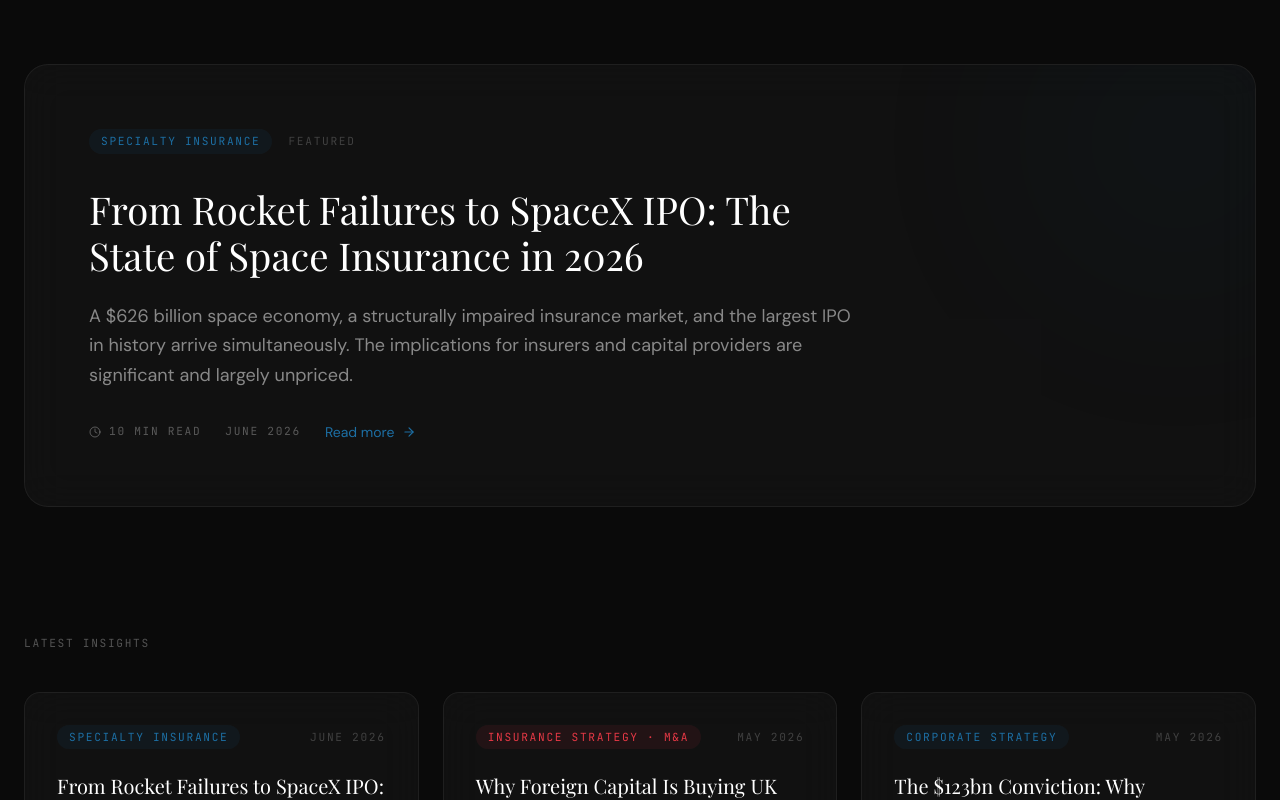
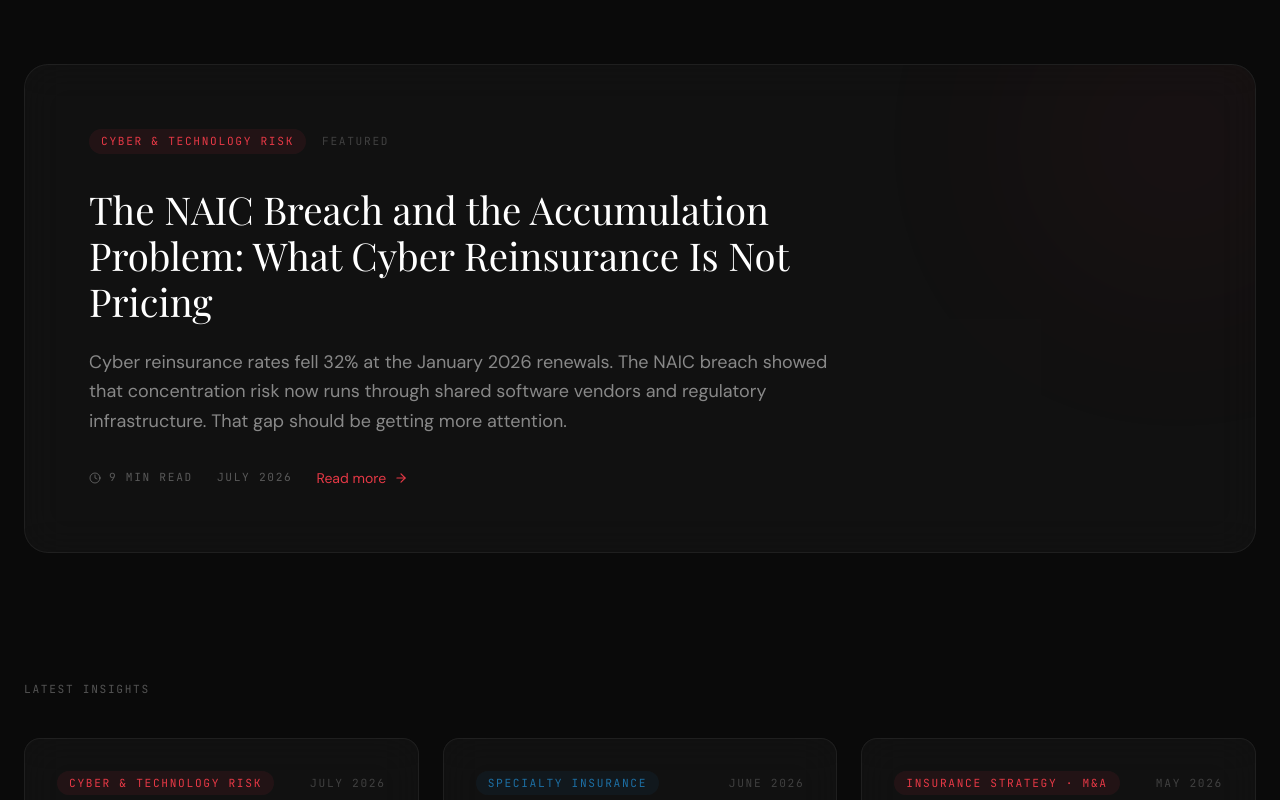
Before and after one commit to parulkgreen-design/eudaimon-consulting, a Next.js app: page /insights in a window 1280 px wide. Shown: the part 880-1680 px from the top of the page. Built offline with nearby package versions, Linux system fonts and the light colour scheme; a web font is replaced by a local one.

Commit message:
Update page.tsx

```diff
--- a/app/insights/page.tsx
+++ b/app/insights/page.tsx
@@ -3,17 +3,27 @@
 import AnimatedSection from "@/components/AnimatedSection";
 
 const featured = {
-  tag: "Specialty Insurance",
-  color: "#1D6FA4",
-  title: "From Rocket Failures to SpaceX IPO: The State of Space Insurance in 2026",
+  tag: "Cyber & Technology Risk",
+  color: "#E63946",
+  title: "The NAIC Breach and the Accumulation Problem: What Cyber Reinsurance Is Not Pricing",
   excerpt:
-    "A $626 billion space economy, a structurally impaired insurance market, and the largest IPO in history arrive simultaneously. The implications for insurers and capital providers are significant and largely unpriced.",
-  readTime: "10 min read",
-  date: "June 2026",
-  href: "/insights/space-insurance-2026",
+    "Cyber reinsurance rates fell 32% at the January 2026 renewals. The NAIC breach showed that concentration risk now runs through shared software vendors and regulatory infrastructure. That gap should be getting more attention.",
+  readTime: "9 min read",
+  date: "July 2026",
+  href: "/insights/cyber-accumulation-naic-breach",
 };
 
 const insights = [
+  {
+    tag: "Cyber & Technology Risk",
+    color: "#E63946",
+    title: "The NAIC Breach and the Accumulation Problem: What Cyber Reinsurance Is Not Pricing",
+    excerpt:
+      "Cyber reinsurance rates fell 32% at the January 2026 renewals, as evidence from the Five Eyes agencies and Verizon's DBIR showed the interval between vulnerability disclosure and exploitation compressing faster than most organisations patch.",
+    readTime: "9 min read",
+    date: "July 2026",
+    href: "/insights/cyber-accumulation-naic-breach",
+  },
   {
     tag: "Specialty Insurance",
     color: "#1D6FA4",
@@ -123,26 +133,6 @@
     readTime: "6 min read",
     date: "February 2026",
     href: "/insights/broker-ai-disruption",
-  },
-  {
-    tag: "Digital Transformation",
-    color: "#1D6FA4",
-    title: "Why Most Digital Transformations in Insurance Fail",
-    excerpt:
-      "Financial services companies have invested billions in digital transformation. Most have little to show for it. We explore the five structural reasons transformations stall.",
-    readTime: "6 min read",
-    date: "November 2024",
-    href: "/contact",
-  },
-  {
-    tag: "ESG Strategy",
-    color: "#F4A01C",
-    title: "Integrating ESG into Financial Services Strategy",
-    excerpt:
-      "ESG is no longer a compliance exercise. It is a strategic imperative. We explore how financial services companies can build genuine ESG strategies that create value and manage risk.",
-    readTime: "7 min read",
-    date: "September 2024",
-    href: "/contact",
   },
 ];
 
```
